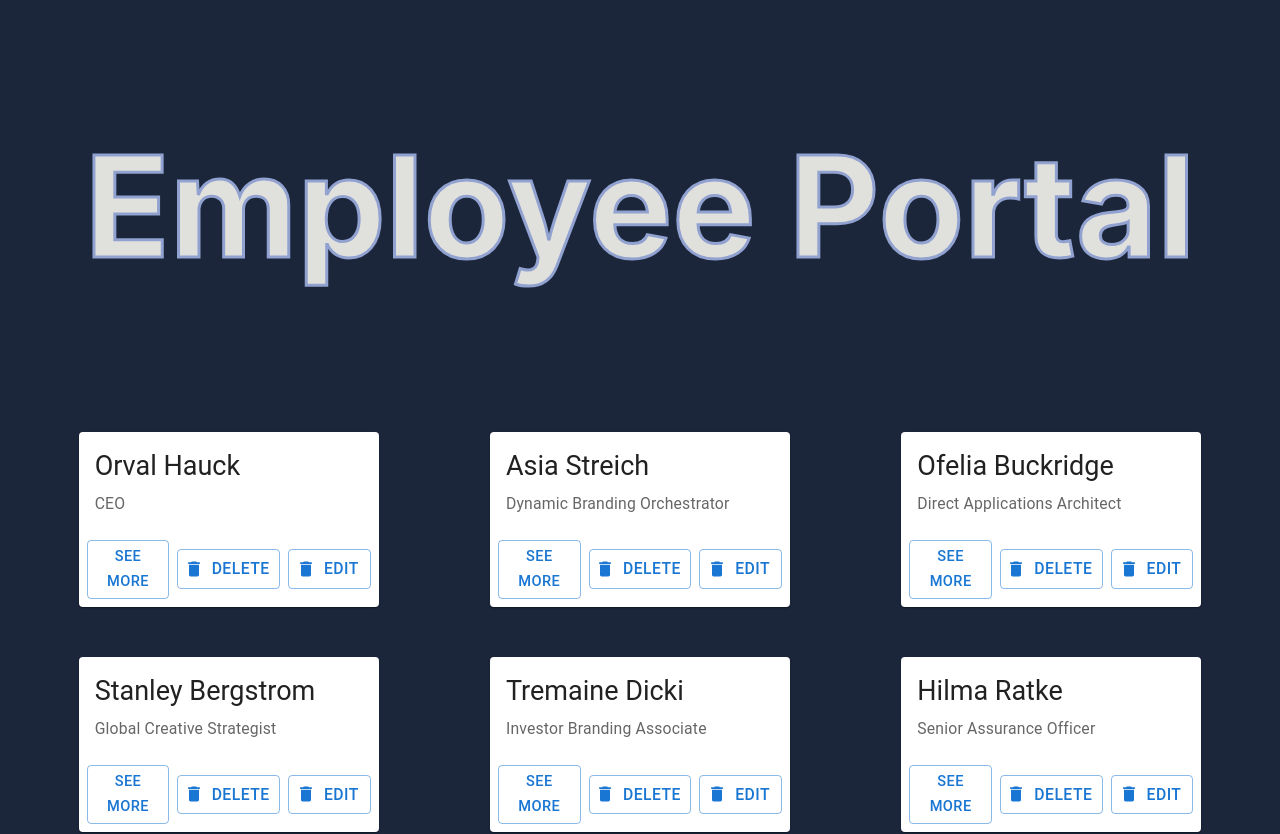
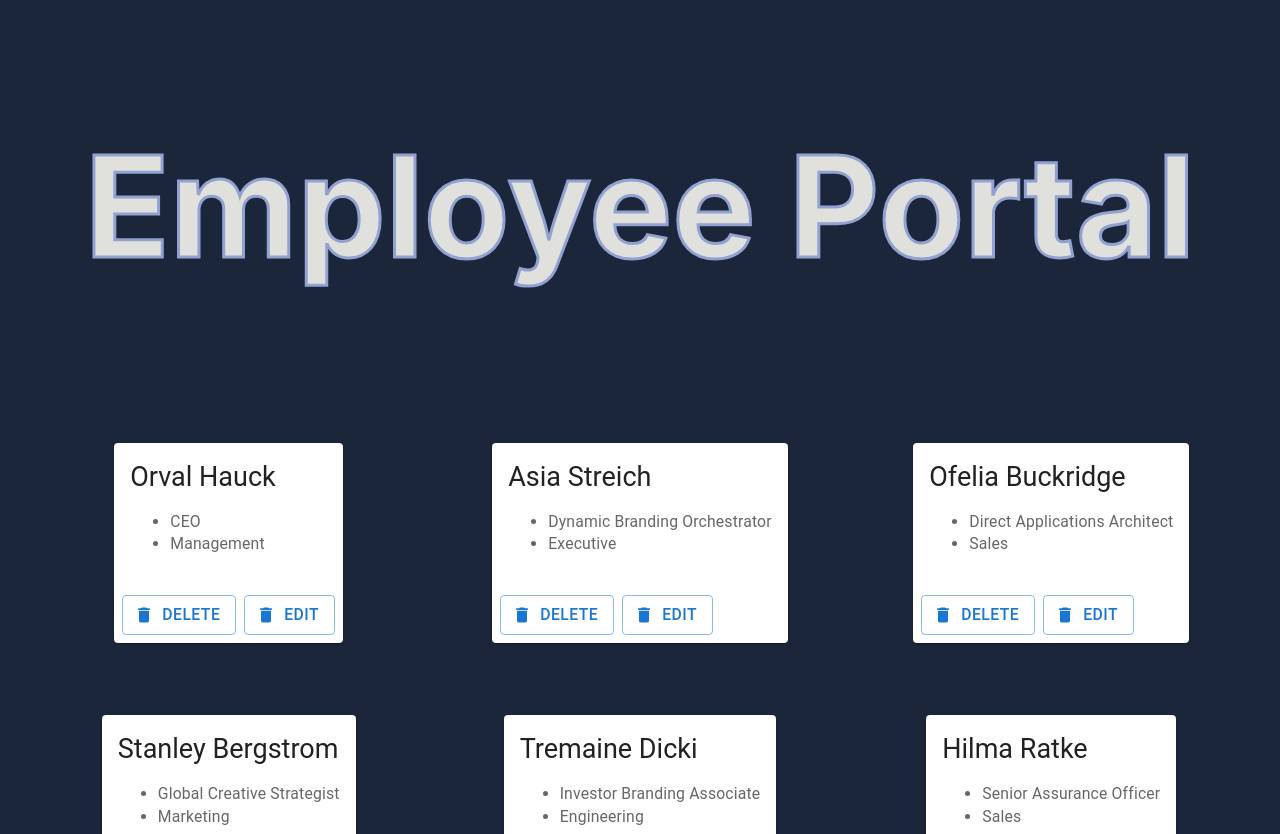
Before and after one commit to darianthao/employeeportal, a Next.js app: page / in a window 1280 px wide. Shown: the top 834 px of the page. Built offline with nearby package versions, Linux system fonts and the light colour scheme.

Commit message:
added department logic

```diff
--- a/src/components/employee/Employee.tsx
+++ b/src/components/employee/Employee.tsx
@@ -30,7 +30,7 @@ export function Employee() {
             {people && people.map((users, index) => {
                 return(
                 <div key={index} className="grid-item">
-                    <Employee_Card user={users} setPeople={setPeople} people={people}/>
+                    <Employee_Card user={users} setPeople={setPeople} people={people} departments={departments}/>
                 </div>
                 )
             })}
--- a/src/components/employee/Employee_Card.tsx
+++ b/src/components/employee/Employee_Card.tsx
@@ -17,8 +17,14 @@ interface User {
 
 }
 
+interface Department {
+    id: string;
+    name: string;
+}
+
 interface Props {
     user: User;
+    departments: Department[];
     people: User[];
     setPeople: React.Dispatch<React.SetStateAction<User[]>>;
 }
@@ -32,6 +38,10 @@ export function Employee_Card(props: Props) {
             return user.id != props.user.id;
         }))
     }
+
+    const department = props.departments.filter((departments) => {
+        return departments.id == props.user.departmentId;
+    })
     /*
     function addCard(){
         props.setPeople([...props.people, newEmployee])
@@ -46,11 +56,17 @@ export function Employee_Card(props: Props) {
                     {props.user.firstName} {props.user.lastName}
                 </Typography>
                 <Typography variant="body2" color="text.secondary">
-                    {props.user.jobTitle}
+                    <ul>
+                        <li>
+                            {props.user.jobTitle}
+                        </li>
+                        <li>
+                            {department[0].name}
+                        </li>
+                    </ul>
                 </Typography>
             </CardContent>
             <CardActions>
-                <Button size="small" variant="outlined">See More</Button>
                 <Button variant="outlined" startIcon={<DeleteIcon />} onClick={deleteCard}>
                     Delete
                 </Button>
```
